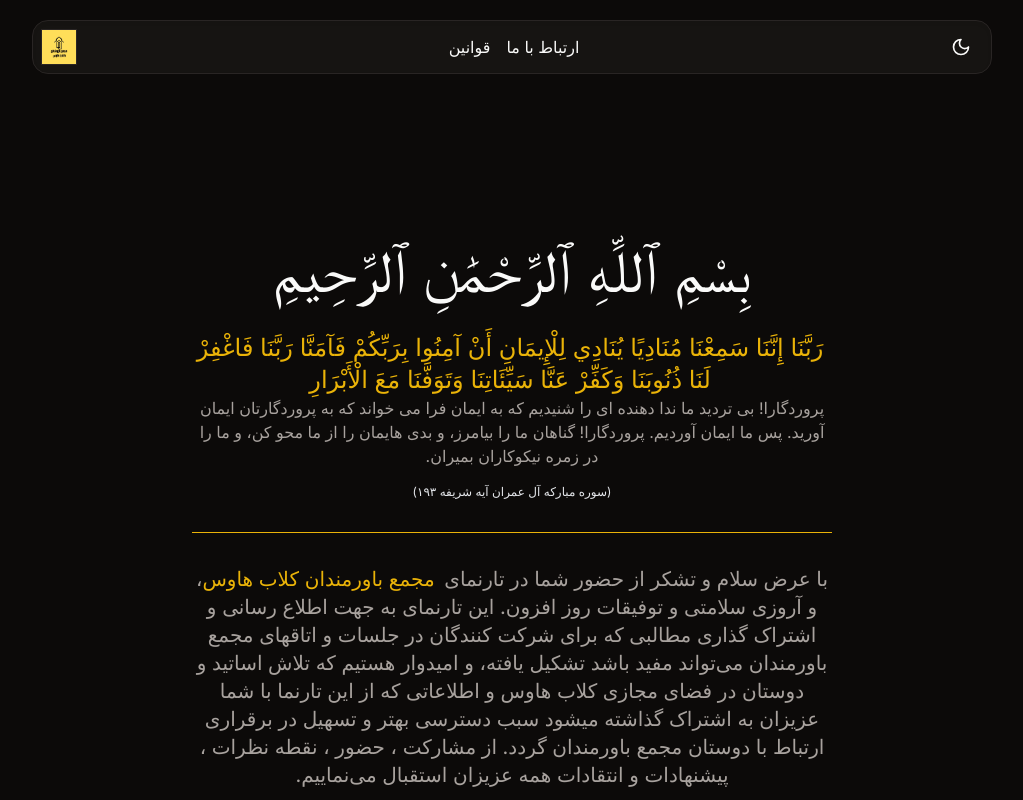
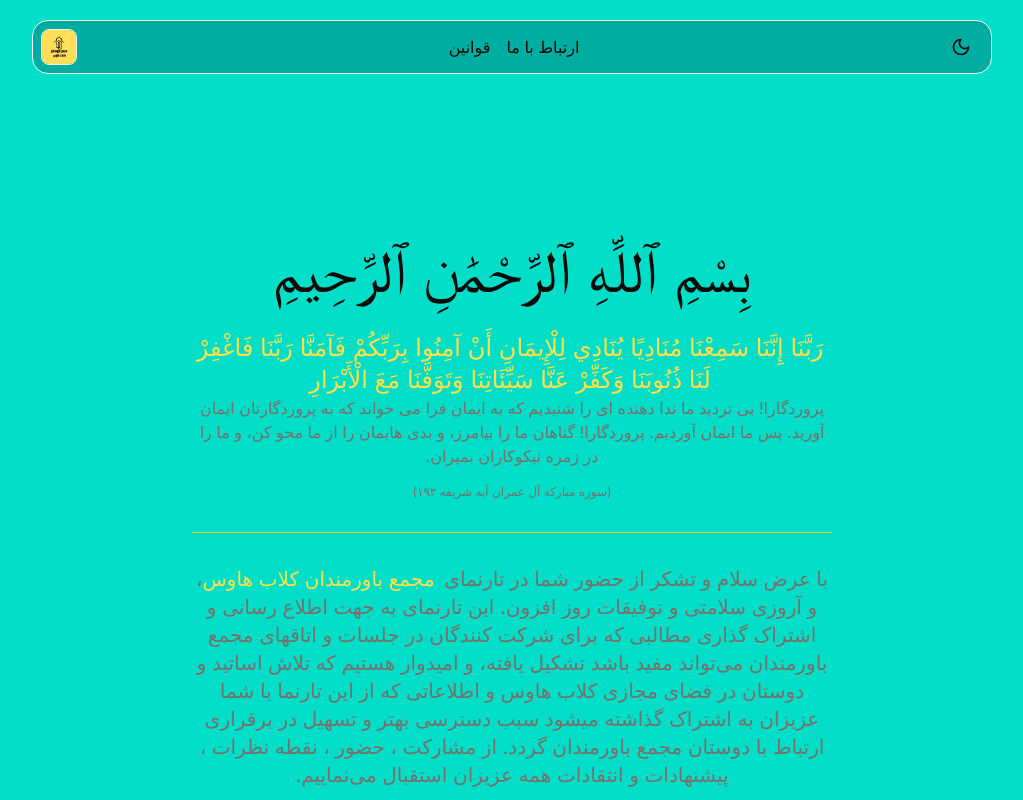
Before and after one commit to mah404/bavarmandan, a Next.js app: page / in a window 1280 px wide. Shown: the top 800 px of the page, without its empty margins (128-1151 px from the left). Built offline with nearby package versions, Linux system fonts and the light colour scheme; a web font is replaced by a local one.

Commit message:
Added Color

```diff
--- a/app/globals.css
+++ b/app/globals.css
@@ -75,65 +75,69 @@ html {
 
 /* *=========== Orange theme =========== */
 @layer base {
-  :root {
-    --background: 20 14.3% 4.1%;
-    --foreground: 60 9.1% 97.8%;
+ :root {
+  --background: 174 98.5% 43.9%;         /* #02dbd0 */
+  --foreground: 20 14.3% 4.1%;           /* ~#0a0807 */
 
-    --card: 24 9.8% 8%;
-    --card-foreground: 0 0% 95%;
+  --card: 176 97.3% 34.5%;        /* #ffffff */
+  --card-foreground: 20 14.3% 4.1%;      /* ~#0a0807 */
 
-    --popover: 20 14.3% 4.1%;
-    --popover-foreground: 60 9.1% 97.8%;
+  --popover: 0 0% 100%;                  /* #ffffff */
+  --popover-foreground: 20 14.3% 4.1%;   /* ~#0a0807 */
 
-    --primary: 48 92% 55%;
-    --primary-foreground: 60 9.1% 97.8%;
+  --primary: 47.3 91.8% 53.3%;           /* #f5d11f */
+  --primary-foreground: 60 9.1% 97.8%;   /* ~#fefdfb */
 
-    --secondary: 12 6.5% 15.1%;
-    --secondary-foreground: 60 9.1% 97.8%;
+  --secondary: 60 4.8% 95.9%;            /* ~#f8f8f3 */
+  --secondary-foreground: 24 9.8% 10%;   /* ~#1a1613 */
 
-    --muted: 12 6.5% 15.1%;
-    --muted-foreground: 24 5.4% 63.9%;
+  --muted: 60 4.8% 95.9%;                /* ~#f8f8f3 */
+  --muted-foreground: 25 5.3% 44.7%;     /* ~#736e65 */
 
-    --accent: 12 6.5% 15.1%;
-    --accent-foreground: 60 9.1% 97.8%;
+  --accent: 60 4.8% 95.9%;               /* ~#f8f8f3 */
+  --accent-foreground: 24 9.8% 10%;      /* ~#1a1613 */
 
-    --destructive: 0 72.2% 50.6%;
-    --destructive-foreground: 60 9.1% 97.8%;
+  --destructive: 0 84.2% 60.2%;          /* #f25555 */
+  --destructive-foreground: 60 9.1% 97.8%; /* ~#fefdfb */
 
-    --border: 12 6.5% 15.1%;
-    --input: 12 6.5% 15.1%;
-    --ring: 142.1 76.2% 36.3%;
-  }
+  --border: 20 5.9% 90%;                 /* ~#e9e8e4 */
+  --input: 20 5.9% 90%;                  /* ~#e9e8e4 */
+  --ring: 24.6 95% 53.1%;                /* #f5b918 */
 
-  .dark {
-    --background: 20 14.3% 4.1%;
-    --foreground: 60 9.1% 97.8%;
+  --radius: 0.5rem;
+}
 
-    --card: 24 9.8% 8%;
-    --card-foreground: 0 0% 95%;
 
-    --popover: 20 14.3% 4.1%;
-    --popover-foreground: 60 9.1% 97.8%;
+ .dark {
+  --background: 180 100% 4.3%;             /* ~#0a0807 */
+  --foreground: 60 9.1% 97.8%;              /* ~#fefdfb */
 
-    --primary: 48 92% 55%;
-    --primary-foreground: 60 9.1% 97.8%;
+  --card:  176 100% 8.2%;                /* ~#161310 */
+  --card-foreground: 0 0% 95%;              /* #f2f2f2 */
 
-    --secondary: 12 6.5% 15.1%;
-    --secondary-foreground: 60 9.1% 97.8%;
+  --popover: 20 14.3% 4.1%;                 /* ~#0a0807 */
+  --popover-foreground: 60 9.1% 97.8%;      /* ~#fefdfb */
 
-    --muted: 12 6.5% 15.1%;
-    --muted-foreground: 24 5.4% 63.9%;
+  --primary: 47.3 91.8% 53.3%;              /* #f5d11f */
+  --primary-foreground: 60 9.1% 97.8%;      /* ~#fefdfb */
 
-    --accent: 12 6.5% 15.1%;
-    --accent-foreground: 60 9.1% 97.8%;
+  --secondary: 12 6.5% 15.1%;               /* ~#271f1b */
+  --secondary-foreground: 60 9.1% 97.8%;    /* ~#fefdfb */
 
-    --destructive: 0 72.2% 50.6%;
-    --destructive-foreground: 60 9.1% 97.8%;
+  --muted: 12 6.5% 15.1%;                   /* ~#271f1b */
+  --muted-foreground: 24 5.4% 63.9%;        /* ~#a59c8e */
 
-    --border: 12 6.5% 15.1%;
-    --input: 12 6.5% 15.1%;
-    --ring: 142.1 76.2% 36.3%;
-  }
+  --accent: 12 6.5% 15.1%;                  /* ~#271f1b */
+  --accent-foreground: 60 9.1% 97.8%;       /* ~#fefdfb */
+
+  --destructive: 0 72.2% 50.6%;             /* #e53939 */
+  --destructive-foreground: 60 9.1% 97.8%;  /* ~#fefdfb */
+
+  --border: 12 6.5% 15.1%;                  /* ~#271f1b */
+  --input: 12 6.5% 15.1%;                   /* ~#271f1b */
+  --ring: 20.5 90.2% 48.2%;                 /* #f18c1f */
+}
+
 }
 
 .shadow-light {
--- a/components/layout/sections/hero.tsx
+++ b/components/layout/sections/hero.tsx
@@ -25,7 +25,7 @@ export const HeroSection = () => {
           </div>
 
           <p className="max-w-screen-sm mx-auto text-md text-muted-foreground text-gray-100  flex-col flex" dir="rtl">
-            <span className="text-yellow-500 text-2xl  pr-1" >
+            <span className="text-yellow-300 text-2xl  pr-1" >
               رَبَّنَا إِنَّنَا سَمِعْنَا مُنَادِيًا يُنَادِي لِلْإِيمَانِ أَنْ
               آمِنُوا بِرَبِّكُمْ فَآمَنَّا رَبَّنَا فَاغْفِرْ لَنَا ذُنُوبَنَا
               وَكَفِّرْ عَنَّا سَيِّئَاتِنَا وَتَوَفَّنَا مَعَ الْأَبْرَارِ
@@ -35,14 +35,14 @@ export const HeroSection = () => {
             گناهان ما را بیامرز، و بدی هایمان را از ما محو کن، و ما را در زمره
             نیکوکاران بمیران.
 
-            <span className="text-gray-200 text-xs pt-4">(سوره مبارکه آل عمران آیه شریفه ۱۹۳)</span>
+            <span className="text-muted-foreground text-xs pt-4">(سوره مبارکه آل عمران آیه شریفه ۱۹۳)</span>
           </p>
 
 
-          <hr className="border-secondary w-full   border-yellow-500" />
+          <hr className="border-primary w-full   " />
 
           <p dir="rtl" className="max-w-screen-sm text-gray-100 mx-auto text-xl text-muted-foreground">
-          با عرض سلام و تشکر از حضور شما در  تارنمای             <span className="text-yellow-500 pr-1">
+          با عرض سلام و تشکر از حضور شما در  تارنمای             <span className="text-yellow-300 pr-1">
               مجمع باورمندان کلاب هاوس
             </span>
             ، و آروزی سلامتی و توفیقات روز افزون. این تارنمای به جهت اطلاع رسانی
--- a/components/layout/sections/services.tsx
+++ b/components/layout/sections/services.tsx
@@ -57,7 +57,7 @@ export const ServicesSection = () => {
           <Card
             dir="rtl"
             key={title}
-            className="bg-muted/60 dark:bg-card h-full relative"
+            className="bg-card dark:bg-card h-full relative"
           >
               <Link href={link}>
             <CardHeader>
--- a/package.json
+++ b/package.json
@@ -21,7 +21,7 @@
     "@radix-ui/react-scroll-area": "^1.0.5",
     "@radix-ui/react-select": "^2.1.1",
     "@radix-ui/react-separator": "^1.0.3",
-    "@radix-ui/react-slot": "^1.1.0",
+    "@radix-ui/react-slot": "^1.2.3",
     "@types/axios": "^0.9.36",
     "@types/cheerio": "^0.22.35",
     "@types/mongodb": "^4.0.6",
```
Also changed, not shown: 1 other file (tests, documents, lock files or other folders).
